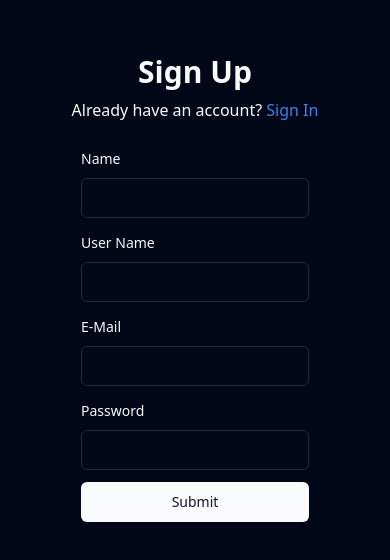
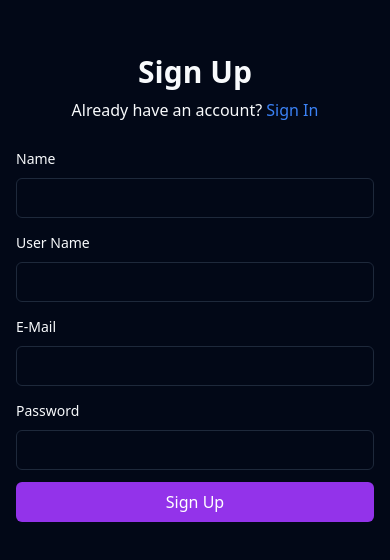
Before and after one commit to yusufisbilir/SocialApp, a React (Vite) app: page /sign-up in a window 390 px wide. Shown: the part 134-694 px from the top of the page. Built offline with nearby package versions, Linux system fonts and the light colour scheme.

Commit message:
Make responsive sign in form. Edit submit button title.

```diff
--- a/src/_auth/forms/SignUp.tsx
+++ b/src/_auth/forms/SignUp.tsx
@@ -41,7 +41,7 @@ const SignUp = () => {
       </div>
       <form
         onSubmit={form.handleSubmit(onSubmit)}
-        className='flex flex-col gap-3 mt-6 sm:w-96'
+        className='flex flex-col w-full gap-3 px-4 mt-6 sm:w-96 sm:px-0'
       >
         <FormField
           control={form.control}
@@ -95,7 +95,12 @@ const SignUp = () => {
             </FormItem>
           )}
         />
-        <Button type='submit'>Submit</Button>
+        <Button
+          type='submit'
+          className='text-white bg-purple-600 text-md hover:bg-purple-500'
+        >
+          Sign Up
+        </Button>
       </form>
     </Form>
   );
```
